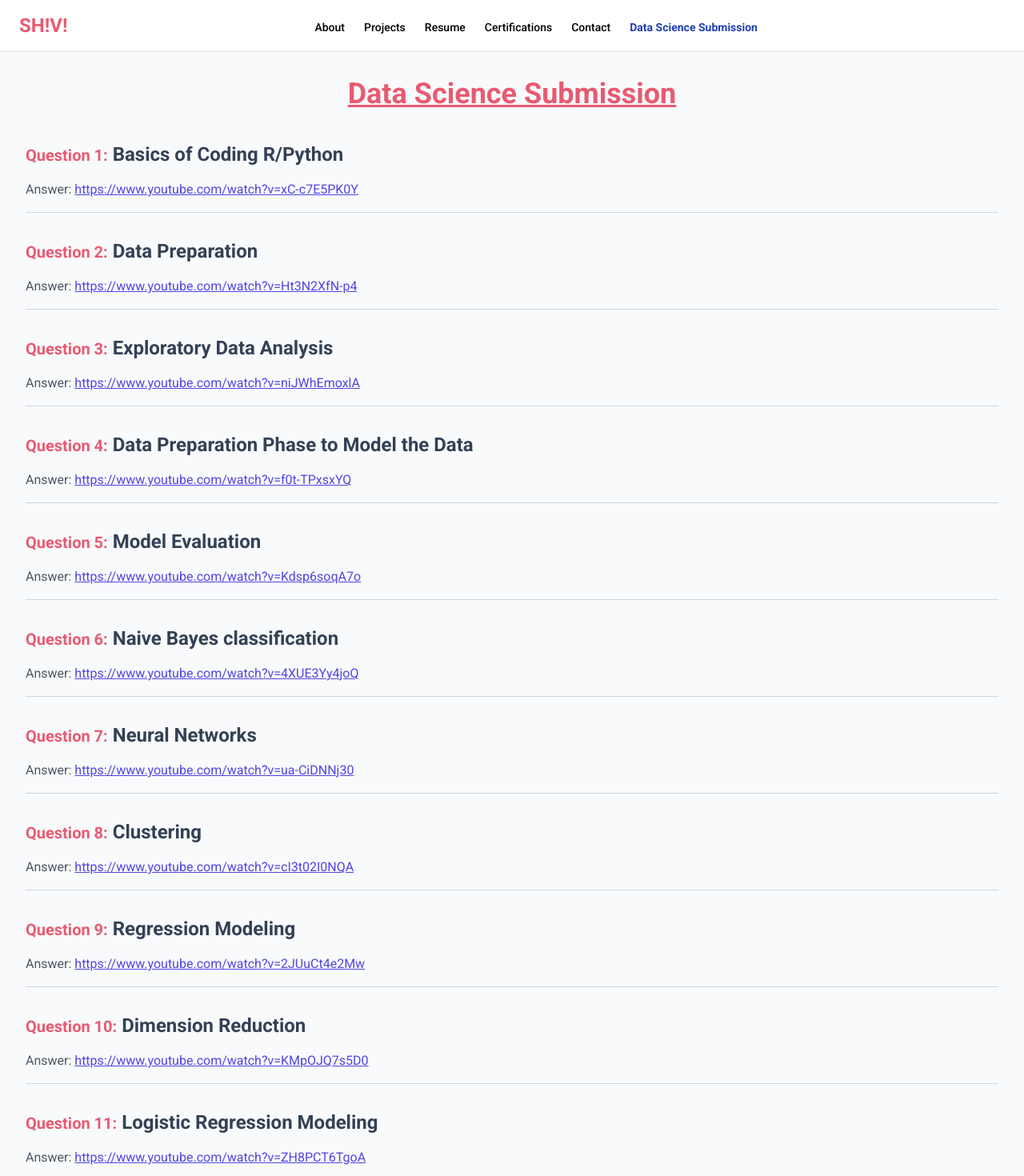
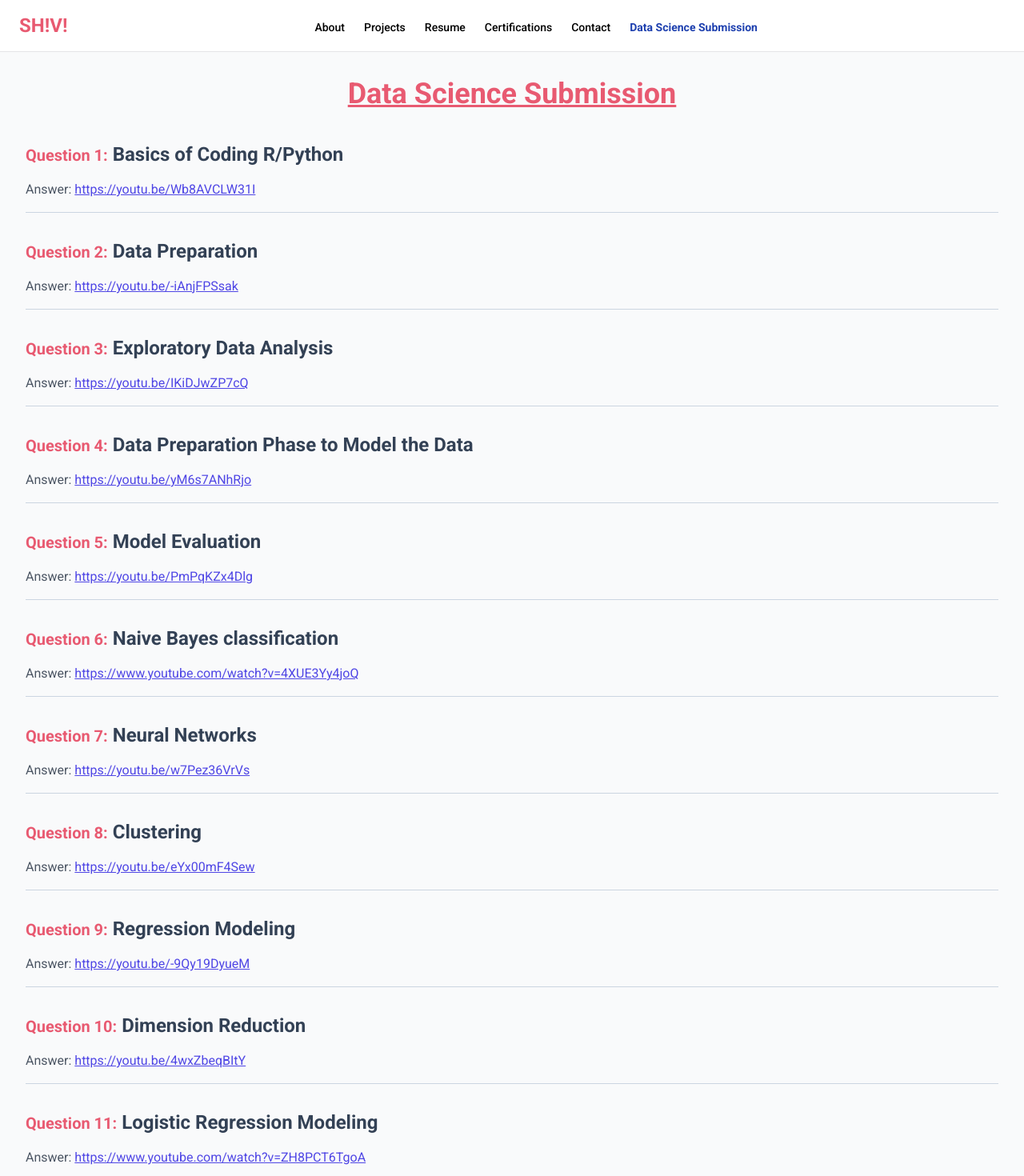
Before and after one commit to shivi028/Portfolio, a Next.js app: page /submission in a window 1280 px wide. Shown: the top 1470 px of the page at 80% size. Built offline with nearby package versions, Linux system fonts and the light colour scheme.

Commit message:
yt links update

```diff
--- a/src/components/Submission/DS_Submission.tsx
+++ b/src/components/Submission/DS_Submission.tsx
@@ -5,23 +5,23 @@ const DataScienceSubmission = () => {
   const submissions = [
     {
       question: "Basics of Coding R/Python",
-      answer: "https://www.youtube.com/watch?v=xC-c7E5PK0Y",
+      answer: "https://youtu.be/Wb8AVCLW31I",
     },
     {
       question: "Data Preparation",
-      answer: "https://www.youtube.com/watch?v=Ht3N2XfN-p4",
+      answer: "https://youtu.be/-iAnjFPSsak",
     },
     {
       question: "Exploratory Data Analysis",
-      answer: "https://www.youtube.com/watch?v=niJWhEmoxlA",
+      answer: "https://youtu.be/IKiDJwZP7cQ",
     },
     {
       question: "Data Preparation Phase to Model the Data",
-      answer: "https://www.youtube.com/watch?v=f0t-TPxsxYQ",
+      answer: "https://youtu.be/yM6s7ANhRjo",
     },
     {
       question: "Model Evaluation",
-      answer: "https://www.youtube.com/watch?v=Kdsp6soqA7o",
+      answer: "https://youtu.be/PmPqKZx4Dlg",
     },
     {
       question: "Naive Bayes classification",
@@ -29,19 +29,19 @@ const DataScienceSubmission = () => {
     },
     {
       question: "Neural Networks",
-      answer: "https://www.youtube.com/watch?v=ua-CiDNNj30",
+      answer: "https://youtu.be/w7Pez36VrVs",
     },
     {
       question: "Clustering",
-      answer: "https://www.youtube.com/watch?v=cI3t02I0NQA",
+      answer: "https://youtu.be/eYx00mF4Sew",
     },
     {
       question: "Regression Modeling",
-      answer: "https://www.youtube.com/watch?v=2JUuCt4e2Mw",
+      answer: "https://youtu.be/-9Qy19DyueM",
     },
     {
       question: "Dimension Reduction",
-      answer: "https://www.youtube.com/watch?v=KMpOJQ7s5D0",
+      answer: "https://youtu.be/4wxZbeqBItY",
     },
     {
       question: "Logistic Regression Modeling",
```
